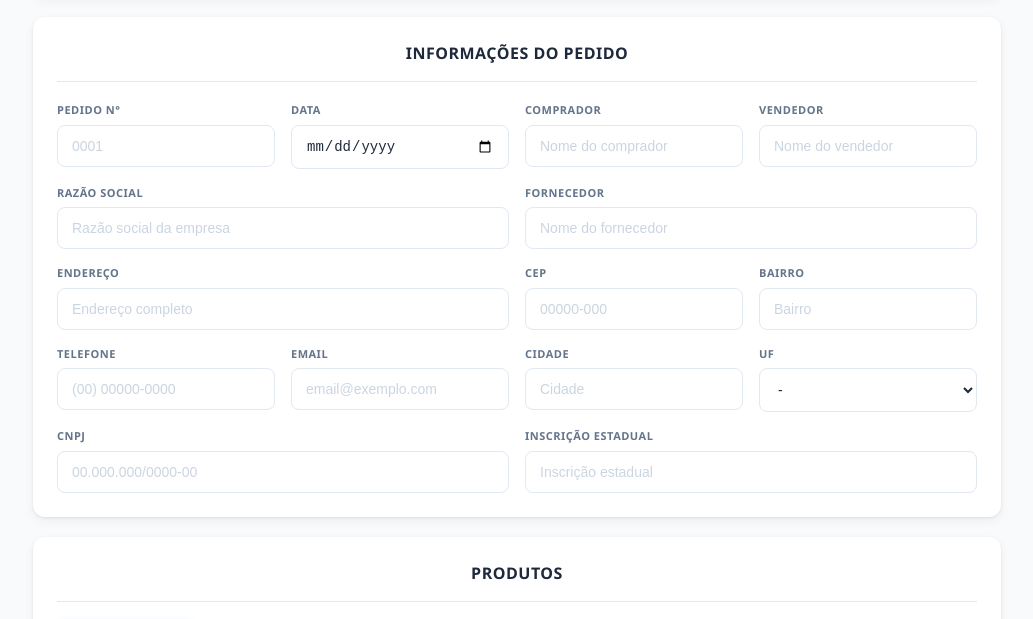
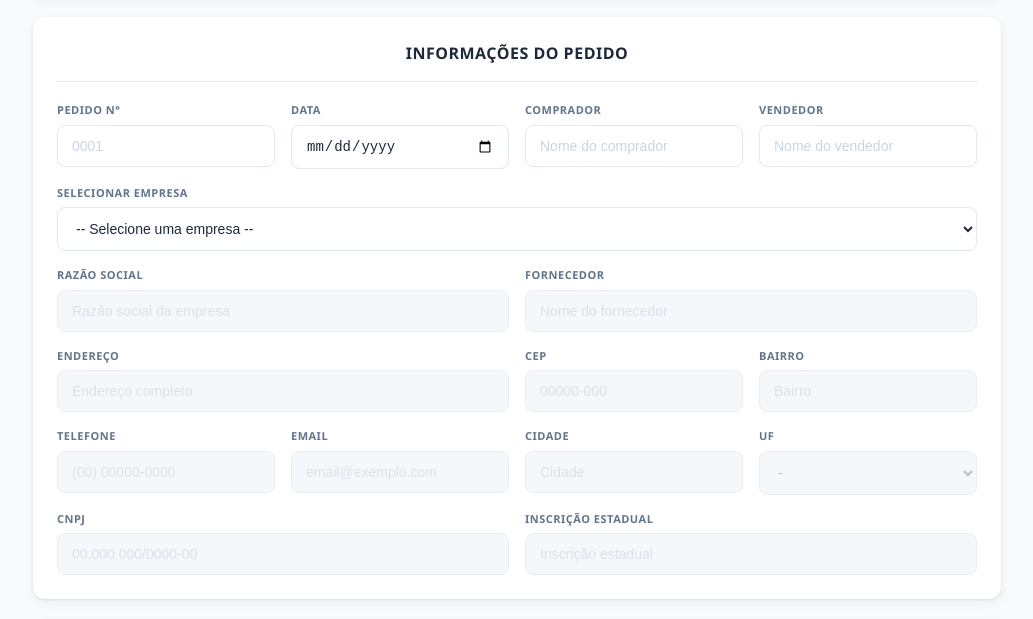
Before and after one commit to JulioLealDev/RCF, a plain HTML site: page index.html in a window 1280 px wide. Shown: the part 163-782 px from the top of the page, without its empty margins (123-1156 px from the left). Drawn offline with Linux system fonts and the light colour scheme.

Commit message:
Adicionar sistema de seleção de empresas
- Criado data/empresas.json como banco de dados de empresas
- Adicionado dropdown para selecionar empresa cadastrada
- Campos da empresa desativados por padrão
- Preenchimento automático ao selecionar empresa
- Opção "Outra Empresa" ativa campos para preenchimento manual
- Estilos para campos desativados (modo claro e escuro)

🤖 Generated with [Claude Code](https://claude.com/claude-code)

Co-Authored-By: Claude Opus 4.5 <noreply@anthropic.com>

```diff
--- /dev/null
+++ b/data/empresas.json
@@ -0,0 +1,46 @@
+{
+  "empresas": [
+    {
+      "id": 1,
+      "razaoSocial": "Empresa Exemplo LTDA",
+      "cnpj": "12.345.678/0001-90",
+      "inscricaoEstadual": "123.456.789.012",
+      "endereco": "Rua das Flores, 123",
+      "bairro": "Centro",
+      "cep": "30130-000",
+      "cidade": "Belo Horizonte",
+      "uf": "MG",
+      "telefone": "(31) 99999-9999",
+      "email": "contato@empresaexemplo.com.br",
+      "comprador": "João Silva"
+    },
+    {
+      "id": 2,
+      "razaoSocial": "Comércio ABC S/A",
+      "cnpj": "98.765.432/0001-10",
+      "inscricaoEstadual": "987.654.321.098",
+      "endereco": "Av. Brasil, 456",
+      "bairro": "Industrial",
+      "cep": "31270-000",
+      "cidade": "Belo Horizonte",
+      "uf": "MG",
+      "telefone": "(31) 98888-8888",
+      "email": "compras@comercioabc.com.br",
+      "comprador": "Maria Santos"
+    },
+    {
+      "id": 3,
+      "razaoSocial": "Distribuidora XYZ LTDA",
+      "cnpj": "11.222.333/0001-44",
+      "inscricaoEstadual": "111.222.333.444",
+      "endereco": "Rua do Comércio, 789",
+      "bairro": "Santa Efigênia",
+      "cep": "30150-100",
+      "cidade": "Belo Horizonte",
+      "uf": "MG",
+      "telefone": "(31) 97777-7777",
+      "email": "pedidos@distribuidoraxyz.com.br",
+      "comprador": "Carlos Oliveira"
+    }
+  ]
+}
--- a/index.html
+++ b/index.html
@@ -257,6 +257,21 @@
       color: #cbd5e1;
     }
 
+    /* Campos desativados */
+    .form-group input:disabled,
+    .form-group select:disabled {
+      background: #f1f5f9;
+      color: #94a3b8;
+      cursor: not-allowed;
+      opacity: 0.7;
+    }
+
+    [data-theme="dark"] .form-group input:disabled,
+    [data-theme="dark"] .form-group select:disabled {
+      background: #334155;
+      color: #64748b;
+    }
+
     /* Tabela compacta para impressão - oculta na tela */
     .print-info-table {
       display: none;
@@ -1070,48 +1085,61 @@
         </div>
       </div>
 
+      <!-- Seleção de Empresa -->
+      <div class="form-grid" style="margin-bottom: 16px;">
+        <div class="form-group">
+          <label>Selecionar Empresa</label>
+          <select id="selectEmpresa">
+            <option value="">-- Selecione uma empresa --</option>
+            <option value="outra">+ Outra Empresa (preencher manualmente)</option>
+          </select>
+        </div>
+      </div>
+
+      <!-- Campos da empresa (desativados por padrão) -->
+      <div id="camposEmpresa">
         <div class="form-grid form-grid-2" style="margin-bottom: 16px;">
           <div class="form-group">
             <label>Razão Social</label>
-          <input id="razaoSocial" type="text" placeholder="Razão social da empresa" />
+            <input id="razaoSocial" type="text" placeholder="Razão social da empresa" class="campo-empresa" disabled />
           </div>
           <div class="form-group">
             <label>Fornecedor</label>
-          <input id="fornecedor" type="text" placeholder="Nome do fornecedor" />
+            <input id="fornecedor" type="text" placeholder="Nome do fornecedor" class="campo-empresa" disabled />
           </div>
         </div>
 
         <div class="form-grid form-grid-4" style="margin-bottom: 16px;">
           <div class="form-group span-2">
             <label>Endereço</label>
-          <input id="endereco" type="text" placeholder="Endereço completo" />
+            <input id="endereco" type="text" placeholder="Endereço completo" class="campo-empresa" disabled />
           </div>
           <div class="form-group">
             <label>CEP</label>
-          <input id="cep" type="text" placeholder="00000-000" maxlength="9" />
+            <input id="cep" type="text" placeholder="00000-000" maxlength="9" class="campo-empresa" disabled />
           </div>
           <div class="form-group">
             <label>Bairro</label>
-          <input id="bairro" type="text" placeholder="Bairro" />
+            <input id="bairro" type="text" placeholder="Bairro" class="campo-empresa" disabled />
           </div>
         </div>
 
         <div class="form-grid form-grid-4" style="margin-bottom: 16px;">
           <div class="form-group">
             <label>Telefone</label>
-          <input id="telefone" type="text" placeholder="(00) 00000-0000" maxlength="15" />
+            <input id="telefone" type="text" placeholder="(00) 00000-0000" maxlength="15" class="campo-empresa" disabled />
           </div>
           <div class="form-group">
             <label>Email</label>
-          <input id="email" type="email" placeholder="email@exemplo.com" />
+            <input id="email" type="email" placeholder="email@exemplo.com" class="campo-empresa" disabled />
           </div>
           <div class="form-group">
             <label>Cidade</label>
-          <input id="cidade" type="text" placeholder="Cidade" />
+            <input id="cidade" type="text" placeholder="Cidade" class="campo-empresa" disabled />
           </div>
           <div class="form-group">
             <label>UF</label>
-          <select id="uf">
+            <select id="uf" class="campo-empresa" disabled>
               <option value="">-</option>
               <option value="AC">AC</option>
               <option value="AL">AL</option>
@@ -1147,11 +1175,12 @@
         <div class="form-grid form-grid-2">
           <div class="form-group">
             <label>CNPJ</label>
-          <input id="cnpj" type="text" placeholder="00.000.000/0000-00" maxlength="18" />
+            <input id="cnpj" type="text" placeholder="00.000.000/0000-00" maxlength="18" class="campo-empresa" disabled />
           </div>
           <div class="form-group">
             <label>Inscrição Estadual</label>
-          <input id="inscEst" type="text" placeholder="Inscrição estadual" />
+            <input id="inscEst" type="text" placeholder="Inscrição estadual" class="campo-empresa" disabled />
+          </div>
         </div>
       </div>
 
@@ -1585,6 +1614,93 @@
         localStorage.setItem('theme', 'dark');
       }
     });
+
+    // ===== SISTEMA DE SELEÇÃO DE EMPRESAS =====
+    let empresasData = [];
+    const selectEmpresa = document.getElementById('selectEmpresa');
+    const camposEmpresa = document.querySelectorAll('.campo-empresa');
+
+    // Carrega empresas do JSON
+    async function carregarEmpresas() {
+      try {
+        const response = await fetch('data/empresas.json');
+        const data = await response.json();
+        empresasData = data.empresas;
+
+        // Popula o dropdown com as empresas
+        empresasData.forEach(empresa => {
+          const option = document.createElement('option');
+          option.value = empresa.id;
+          option.textContent = empresa.razaoSocial;
+          // Insere antes da opção "Outra Empresa"
+          selectEmpresa.insertBefore(option, selectEmpresa.querySelector('option[value="outra"]'));
+        });
+      } catch (error) {
+        console.error('Erro ao carregar empresas:', error);
+      }
+    }
+
+    // Preenche os campos com dados da empresa selecionada
+    function preencherCamposEmpresa(empresa) {
+      document.getElementById('razaoSocial').value = empresa.razaoSocial || '';
+      document.getElementById('cnpj').value = empresa.cnpj || '';
+      document.getElementById('inscEst').value = empresa.inscricaoEstadual || '';
+      document.getElementById('endereco').value = empresa.endereco || '';
+      document.getElementById('bairro').value = empresa.bairro || '';
+      document.getElementById('cep').value = empresa.cep || '';
+      document.getElementById('cidade').value = empresa.cidade || '';
+      document.getElementById('uf').value = empresa.uf || '';
+      document.getElementById('telefone').value = empresa.telefone || '';
+      document.getElementById('email').value = empresa.email || '';
+      document.getElementById('fornecedor').value = '';
+    }
+
+    // Limpa os campos da empresa
+    function limparCamposEmpresa() {
+      document.getElementById('razaoSocial').value = '';
+      document.getElementById('cnpj').value = '';
+      document.getElementById('inscEst').value = '';
+      document.getElementById('endereco').value = '';
+      document.getElementById('bairro').value = '';
+      document.getElementById('cep').value = '';
+      document.getElementById('cidade').value = '';
+      document.getElementById('uf').value = '';
+      document.getElementById('telefone').value = '';
+      document.getElementById('email').value = '';
+      document.getElementById('fornecedor').value = '';
+    }
+
+    // Ativa ou desativa os campos da empresa
+    function toggleCamposEmpresa(ativar) {
+      camposEmpresa.forEach(campo => {
+        campo.disabled = !ativar;
+      });
+    }
+
+    // Event listener para seleção de empresa
+    selectEmpresa.addEventListener('change', () => {
+      const valor = selectEmpresa.value;
+
+      if (valor === '') {
+        // Nenhuma empresa selecionada - campos desativados e vazios
+        limparCamposEmpresa();
+        toggleCamposEmpresa(false);
+      } else if (valor === 'outra') {
+        // Outra empresa - ativa campos para preenchimento manual
+        limparCamposEmpresa();
+        toggleCamposEmpresa(true);
+      } else {
+        // Empresa selecionada - preenche e desativa campos
+        const empresa = empresasData.find(e => e.id == valor);
+        if (empresa) {
+          preencherCamposEmpresa(empresa);
+          toggleCamposEmpresa(false);
+        }
+      }
+    });
+
+    // Carrega as empresas ao iniciar
+    carregarEmpresas();
   </script>
 </body>
 </html>
```
Also changed, not shown: .claude/settings.local.json. Lines whose indentation alone changed are shown as unchanged.
